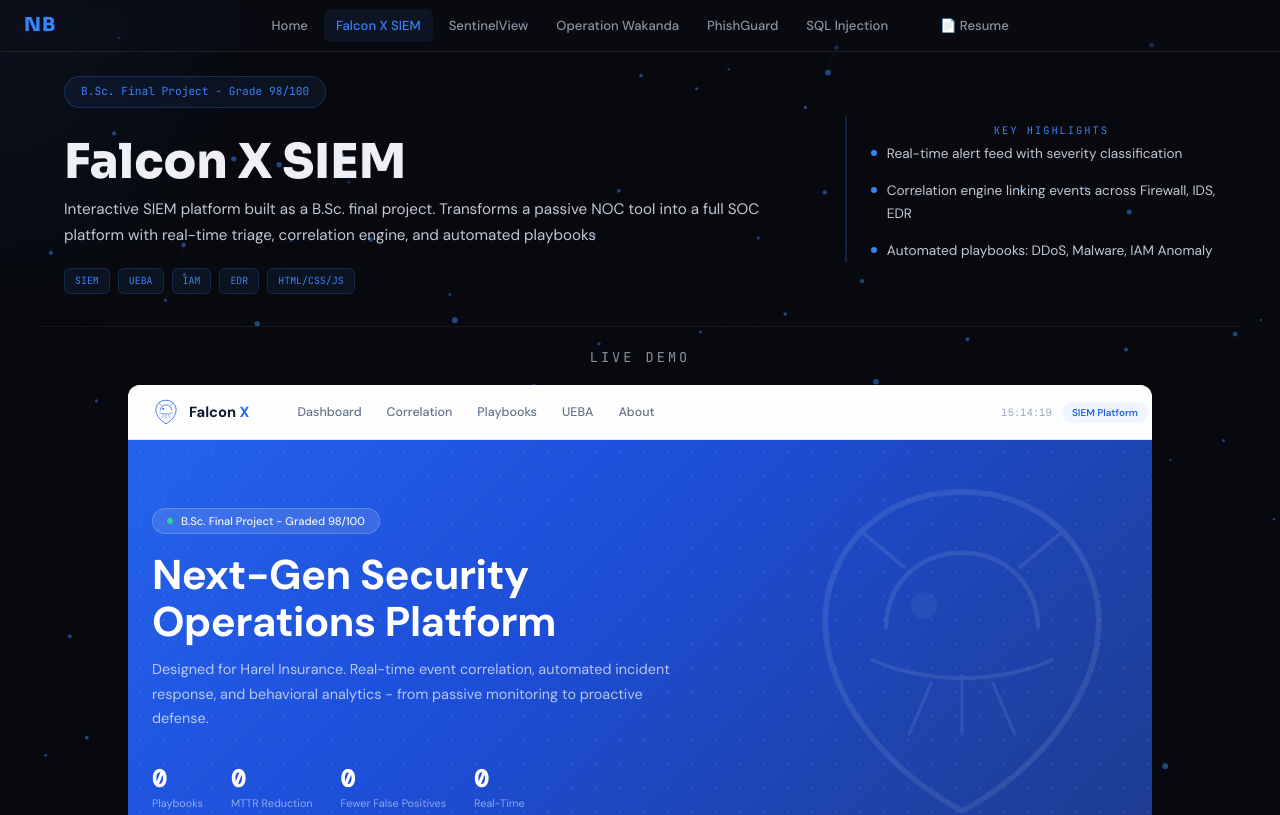
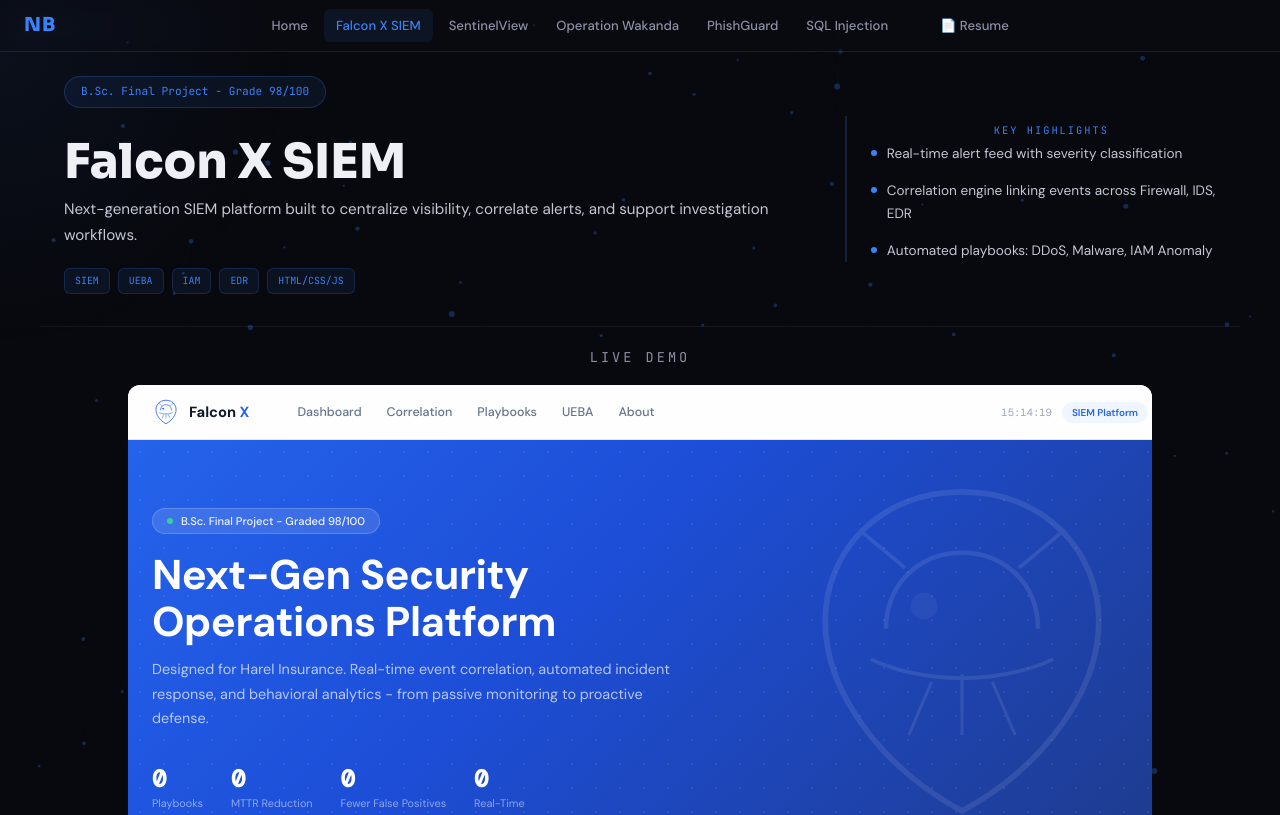
Before and after one commit to N3V044/nevo-portfolio, a plain HTML site: page portfolio/falcon-x.html in a window 1280 px wide. Shown: the top 815 px of the page. Drawn offline with nearby package versions, Linux system fonts and the light colour scheme.

Commit message:
Update portfolio files

```diff
--- a/portfolio/falcon-x.html
+++ b/portfolio/falcon-x.html
@@ -50,7 +50,7 @@
         <div class="proj-left fade-in">
           <span class="proj-badge">B.Sc. Final Project - Grade 98/100</span>
           <h1 class="project-title">Falcon X SIEM</h1>
-          <p class="proj-desc">Interactive SIEM platform built as a B.Sc. final project. Transforms a passive NOC tool into a full SOC platform with real-time triage, correlation engine, and automated playbooks</p>
+          <p class="proj-desc">Next-generation SIEM platform built to centralize visibility, correlate alerts, and support investigation workflows.</p>
           <div class="proj-tags">
             <span class="proj-tag">SIEM</span>
             <span class="proj-tag">UEBA</span>
@@ -127,5 +127,31 @@
 });
 </script>
 
+<script>
+(function() {
+  var navbar = document.querySelector('.navbar');
+  var lastScrollY = window.scrollY;
+  var ticking = false;
+
+  window.addEventListener('scroll', function() {
+    if (!ticking) {
+      window.requestAnimationFrame(function() {
+        var currentScrollY = window.scrollY;
+        if (currentScrollY <= 10) {
+          navbar.style.transform = 'translateY(0)';
+        } else if (currentScrollY < lastScrollY) {
+          navbar.style.transform = 'translateY(0)';
+        } else {
+          navbar.style.transform = 'translateY(-100%)';
+        }
+        lastScrollY = currentScrollY;
+        ticking = false;
+      });
+      ticking = true;
+    }
+  });
+})();
+</script>
+
 </body>
 </html>
--- a/portfolio/style.css
+++ b/portfolio/style.css
@@ -86,6 +86,7 @@
   display: flex;
   align-items: center;
   padding: 0 24px;
+  transition: transform 0.3s ease;
 }
 
 .nav-logo {
@@ -191,6 +192,7 @@
   height: 100%;
   z-index: 0;
   pointer-events: none;
+  opacity: 0.55;
 }
 
 /* ============================================================
```
Also changed, not shown: portfolio/index.html (+26 -0 lines), portfolio/operation-wakanda.html (+27 -1 lines), portfolio/phishguard.html (+27 -1 lines), portfolio/resume.html (+26 -0 lines), portfolio/sentinelview.html (+27 -1 lines), portfolio/sql-injection.html (+27 -1 lines).
